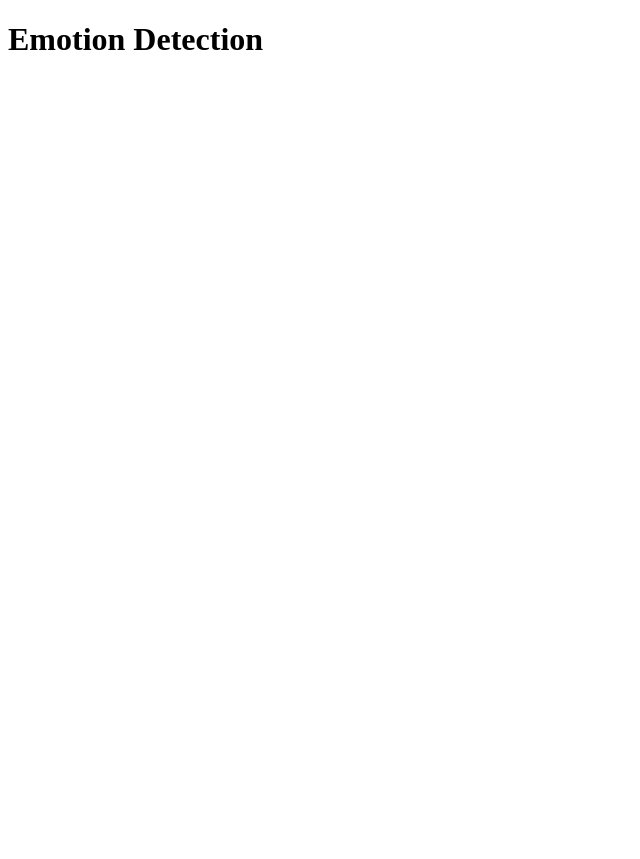
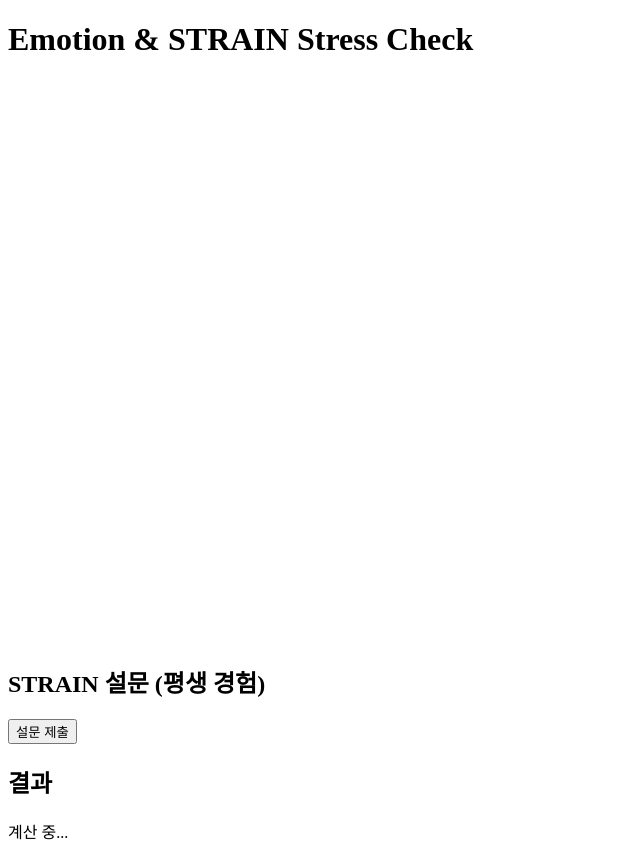
Before and after one commit to kimtn2912/camera-emotion, a plain HTML site: page index.html in a window 1280 px wide. Shown: the whole page, without its empty margins (0-640 px from the left). Before the commit the page ends 800 px from the top, so only its background shows below. Drawn offline with Linux system fonts and the light colour scheme.

Commit message:
Update index.html

```diff
--- a/index.html
+++ b/index.html
@@ -3,13 +3,30 @@
 <head>
 <meta charset="UTF-8">
 <meta name="viewport" content="width=device-width, initial-scale=1.0">
-<title>Emotion Detection</title>
+<title>Emotion & STRAIN Stress Check</title>
+<script defer src="./face-api.min.js"></script>
+<script defer src="./script.js"></script>
 </head>
 <body>
-<h1>Emotion Detection</h1>
+<h1>Emotion & STRAIN Stress Check</h1>
+
+<!-- 📷 카메라 -->
 <video id="video" width="720" height="560" autoplay muted></video>
-<!-- face-api.js -->
-<script defer src="./face-api.min.js"></script>
-<script defer src="./script.js"></script>
+
+<!-- 📋 설문 -->
+<div id="survey">
+  <h2>STRAIN 설문 (평생 경험)</h2>
+  <form id="strainForm">
+    <!-- 설문 문항이 여기에 생성됩니다 -->
+  </form>
+  <button id="submitSurvey">설문 제출</button>
+</div>
+
+<!-- 결과 -->
+<div id="result">
+  <h2>결과</h2>
+  <p id="finalScore">계산 중...</p>
+</div>
+
 </body>
 </html>
```
